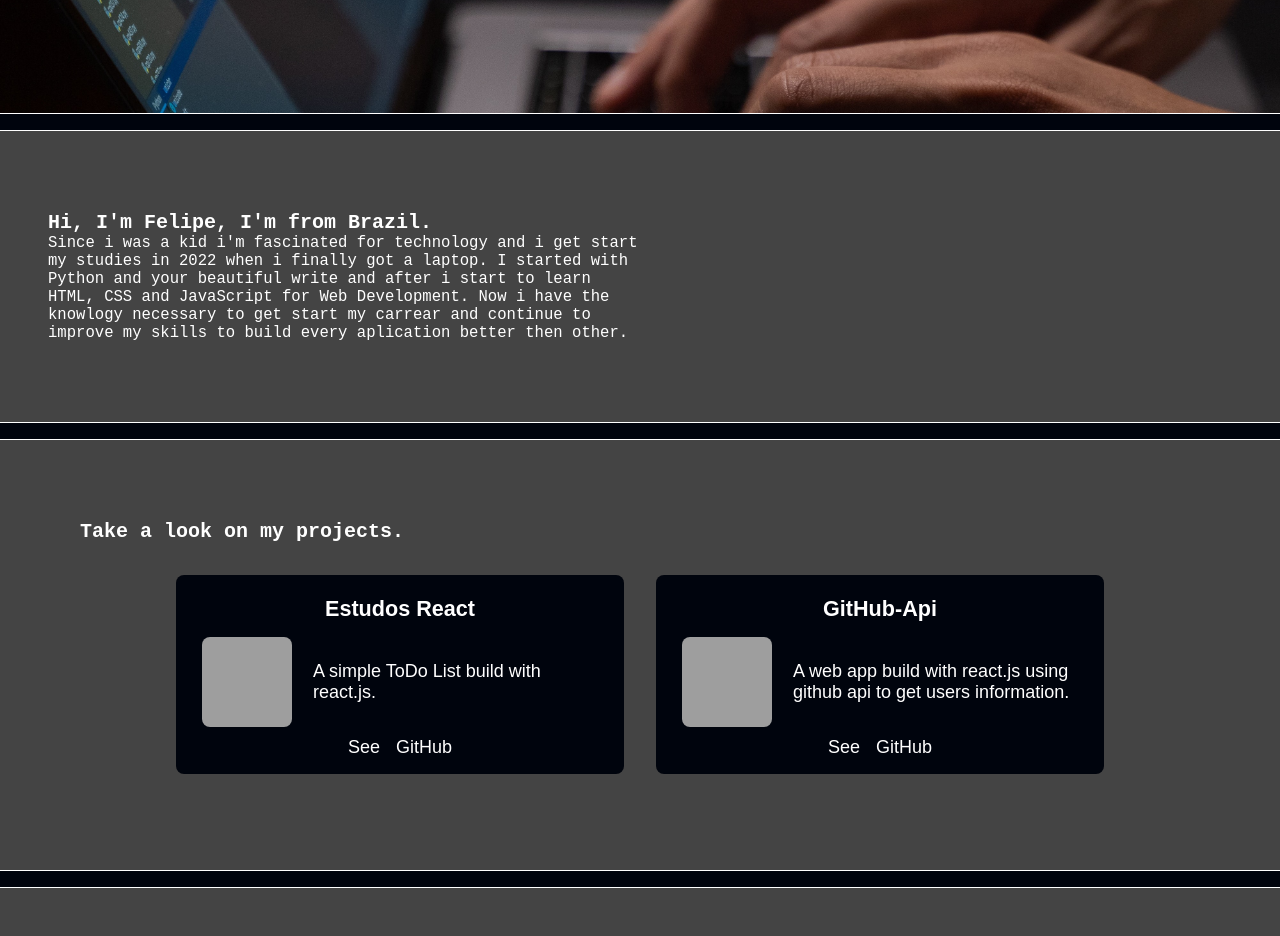
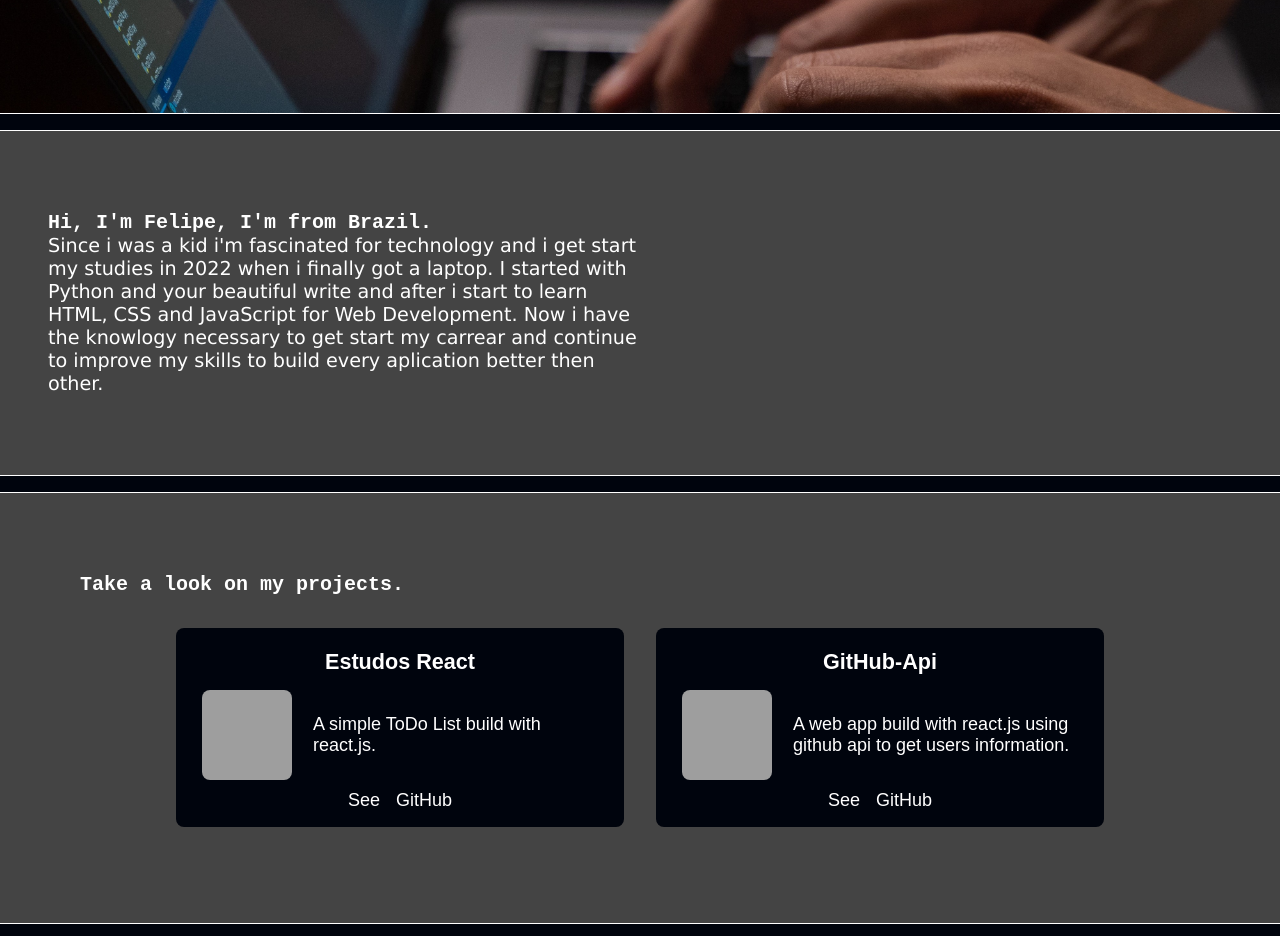
Before and after one commit to zefelipe19/portfolio-react, a React (Vite) app: page / in a window 1280 px wide. Shown: the part 700-1636 px from the top of the page. Built offline with nearby package versions, Linux system fonts and the light colour scheme; grey boxes are pictures that could not be loaded.

Commit message:
update home and nav

```diff
--- a/src/Components/Nav/style.module.css
+++ b/src/Components/Nav/style.module.css
@@ -9,11 +9,11 @@
 
 .navitens {
   display: flex;
-  gap: 15px;
+  gap: 1rem;
 
-  font-weight: 400;
+  font-weight: 300;
   font-family: monospace;
-  font-size: large;
+  font-size: medium;
 }
 
 .navbar img {
--- a/src/Pages/Home/style.module.css
+++ b/src/Pages/Home/style.module.css
@@ -29,7 +29,7 @@
 .presentationLinks a {
   border: solid #fff 0.5px;
   padding: 10px;
-  border-radius: 45%;
+  border-radius: 8%;
 
   background-color: #44444457;
 }
@@ -49,7 +49,8 @@
   border-left: 0;
 
   margin-bottom: 1rem;
-  font-family: monospace;
+  font-family: "Lucida Sans", "Lucida Sans Regular", "Lucida Grande",
+    "Lucida Sans Unicode", Geneva, Verdana, sans-serif;
 }
 
 .projects {
```
